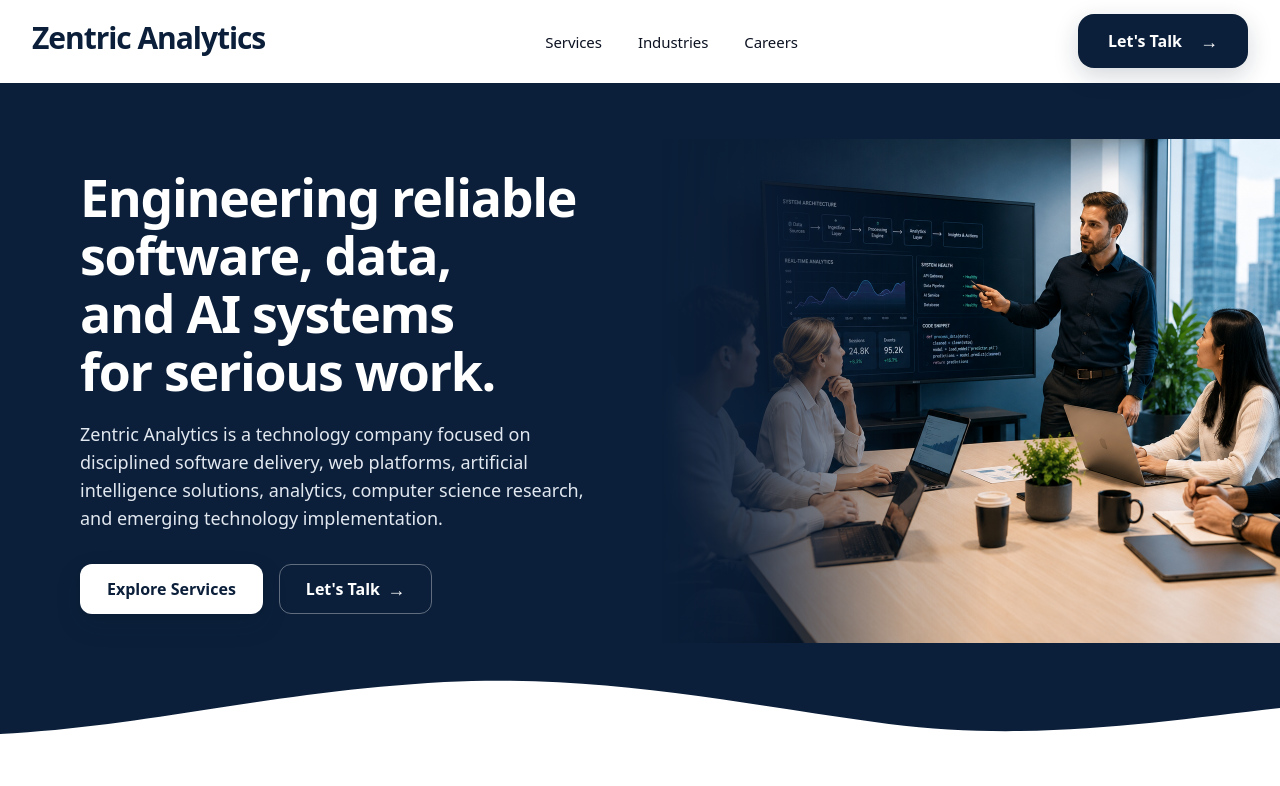
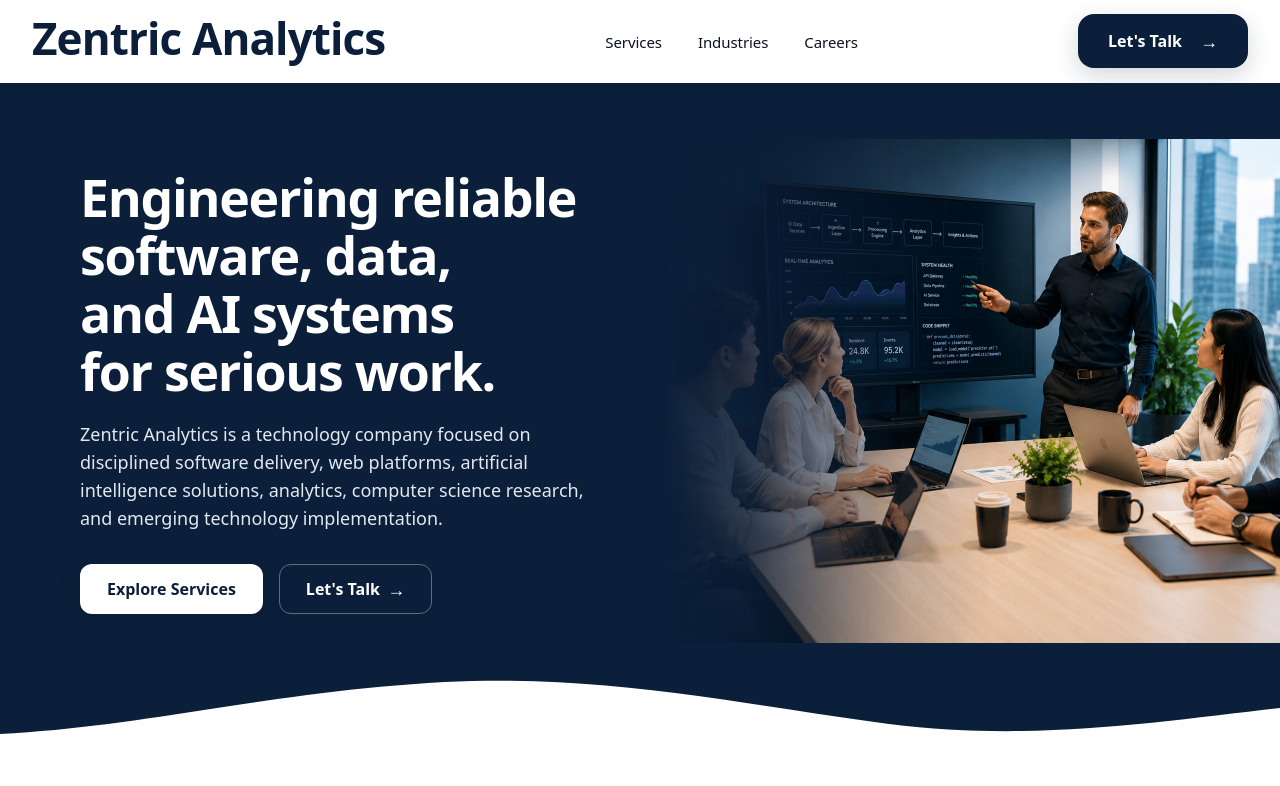
Before and after one commit to Zentric-Analytics/Zentricanalytics.com, a Next.js app: page / in a window 1280 px wide. Shown: the top 786 px of the page. Built offline with nearby package versions, Linux system fonts and the light colour scheme.

Commit message:
Refine header wordmark typography

```diff
--- a/src/components/SiteHeader.tsx
+++ b/src/components/SiteHeader.tsx
@@ -77,7 +77,7 @@ export function SiteHeader() {
           aria-label="Zentric Analytics homepage"
           className="inline-flex shrink-0 -translate-y-0.5 items-center rounded-md focus:outline-none focus:ring-2 focus:ring-[#10B981] focus:ring-offset-4 md:-translate-y-[3px]"
         >
-          <span className="whitespace-nowrap text-[23px] font-extrabold leading-none tracking-[-0.035em] text-[#0B1F3A] sm:text-[26px] md:text-[29px] lg:text-[30px]">
+          <span className="whitespace-nowrap text-[23px] font-bold leading-none tracking-[-0.02em] text-[#0B1F3A] sm:text-[26px] md:text-[42px] lg:text-[44px]">
             Zentric Analytics
           </span>
         </Link>
```
Also changed, not shown: 1 other file (tests, documents, lock files or other folders).
